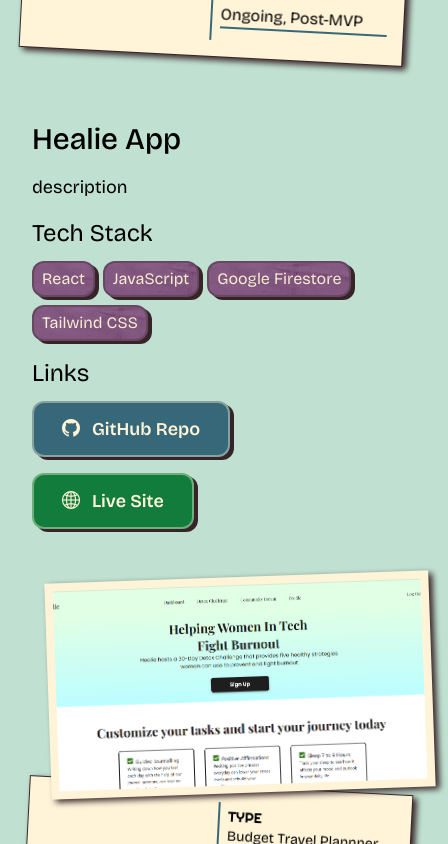
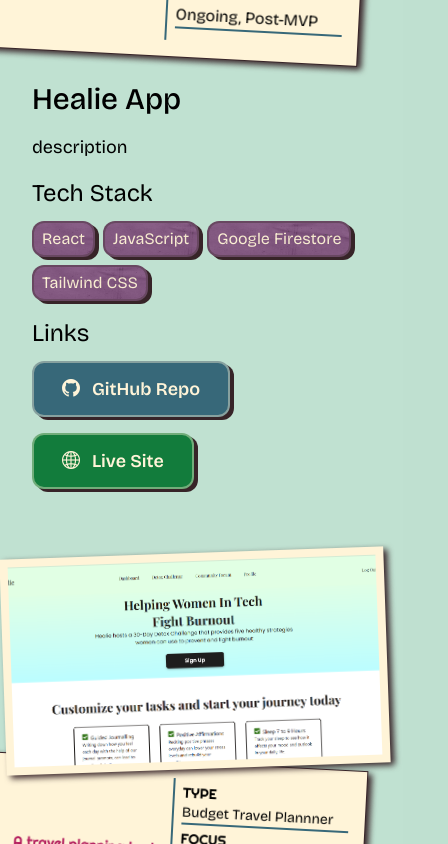
Before and after one commit to magali-la/portfolio1, a React (Vite) app: page / in a window 390 px wide. Shown: the part 3160-4004 px from the top of the page, 448 px wide, since content can reach past the window. Built offline with nearby package versions, Linux system fonts and the light colour scheme.

Commit message:
feat(projects): add alternating project card structure based off index, pass props, fix alignment issues with alternating layout, update breakpoints for column layout

```diff
--- a/src/components/Projects/ProjectCard.tsx
+++ b/src/components/Projects/ProjectCard.tsx
@@ -5,17 +5,21 @@
 
 // the project card holds both columns - the postcard stack and the general description, so it needs to pass down whatever project is being mapped in Projects.tsx
 interface ProjectCardProps {
-    project: Project
+    project: Project,
+    index: number
 }
 
-export default function ProjectCard({ project }: ProjectCardProps) {
+export default function ProjectCard({ project, index }: ProjectCardProps) {
     return (
-        <div className="flex flex-col md:flex-row items-start gap-10 w-full">
+        // add conditional based on index to flip the stack and details - need both flex row & flex-row reverse!!
+        <div className={`flex flex-col lg:flex-row ${index % 2 !== 0 ? 'lg:flex-row-reverse' : ''} items-center lg:items-stretch w-full`}>
             {/* postcard stack - left */}
-            <PostcardStack project={project}/>
+            <div className="flex flex-1 justify-center">
+                <PostcardStack project={project}/>
+            </div>
 
             {/* project details - right */}
-            <div className="flex flex-col gap-4 sm:gap-6 w-full">
+            <div className={`flex flex-1 flex-col w-full sm:w-3/4 gap-4 sm:gap-6 lg:items-start lg:pl-20 ${index % 2 !== 0 ? 'lg:pt-12 lg:pr-10' : 'lg:pt-6'}`}>
                 <h3 className="text-3xl">{project.title}</h3>
                 <p className="text-lg">{project.desc}</p>
 
--- a/src/pages/Projects.tsx
+++ b/src/pages/Projects.tsx
@@ -8,9 +8,10 @@
             <h2 className="text-pomegranate font-black text-4xl mb-2 text-center">Featured Projects</h2>
 
             {/* all the projects mapped */}
-            <div className="w-full flex flex-col gap-6 items-center md:items-stretch">
-                {projects.map((project) => (
-                    <ProjectCard key={project.id} project={project}/>
+            <div className="w-full flex flex-col gap-10">
+                {/* second argument in map is index, pass it down to control the alternating postcard stack and details */}
+                {projects.map((project, index) => (
+                    <ProjectCard key={project.id} project={project} index={index}/>
                 ))}
             </div>
         </section>
```
